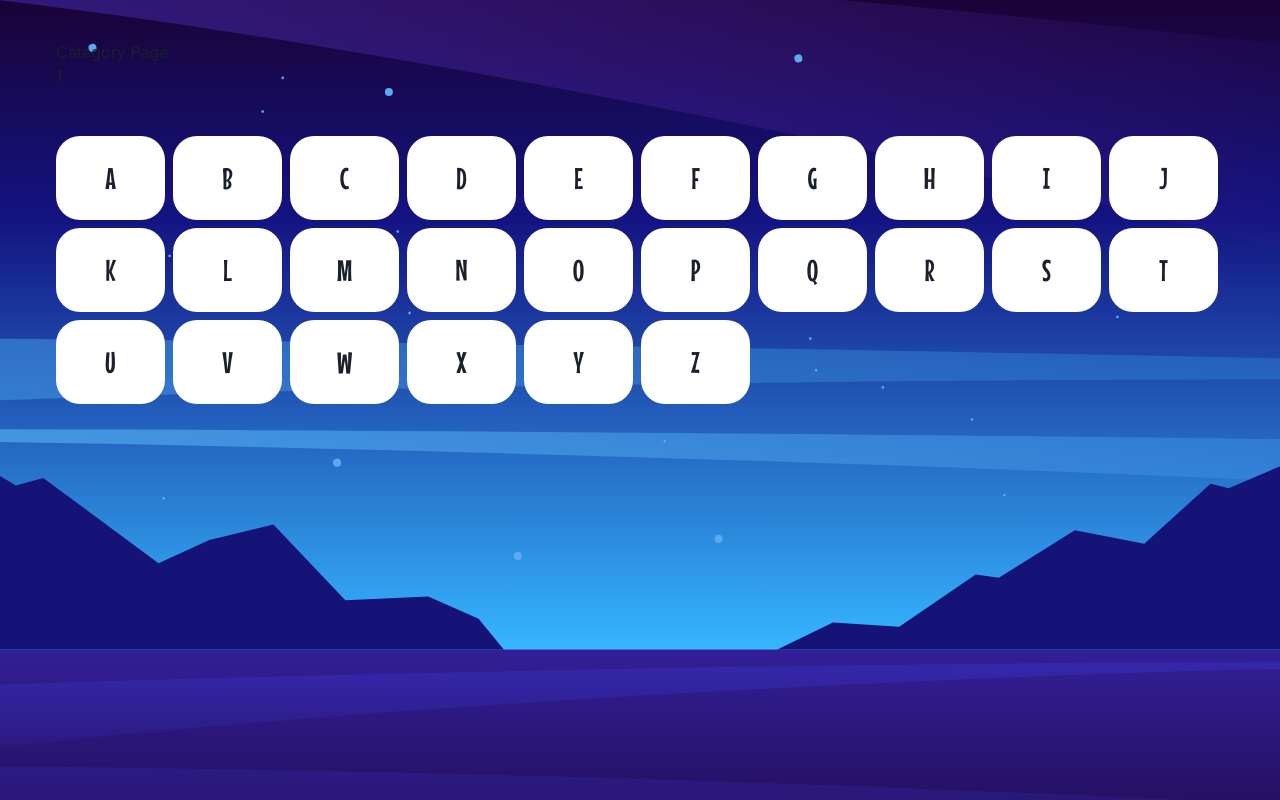
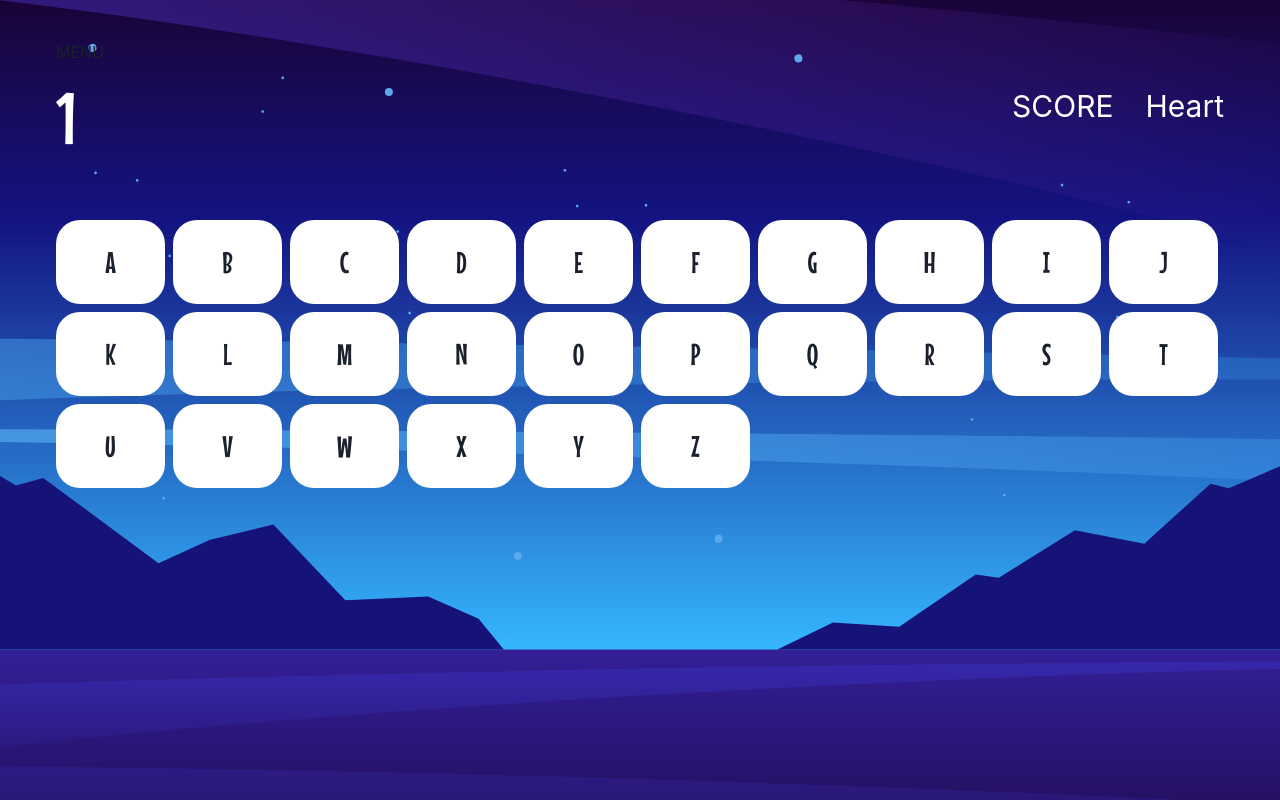
Before and after one commit to rojasmart/hangman-game, a React (Vite) app: page /game/1 in a window 1280 px wide. Built offline with nearby package versions, Linux system fonts and the light colour scheme.

Commit message:
add menu and category header

```diff
--- a/src/pages/CategoryPage.jsx
+++ b/src/pages/CategoryPage.jsx
@@ -29,8 +29,24 @@ const CategoryPage = () => {
   return (
     <HStack m={"10"}>
       <Container maxW="1300px">
-        <h1>Category Page</h1>
-        <p>{categoryName}</p>
+        <HStack justifyContent={"space-between"}>
+          <Box>
+            <Text>MENU</Text>
+            <Text fontSize={"7xl"} color={"white"} fontFamily={"Mouse Memoirs"}>
+              {categoryName}
+            </Text>
+          </Box>
+          <Box>
+            <HStack gap={8}>
+              <Text fontSize={"3xl"} color={"white"}>
+                SCORE
+              </Text>
+              <Text fontSize={"3xl"} color={"white"}>
+                Heart
+              </Text>
+            </HStack>
+          </Box>
+        </HStack>
         <HStack>
           {randomItem?.name
             .toUpperCase()
```
